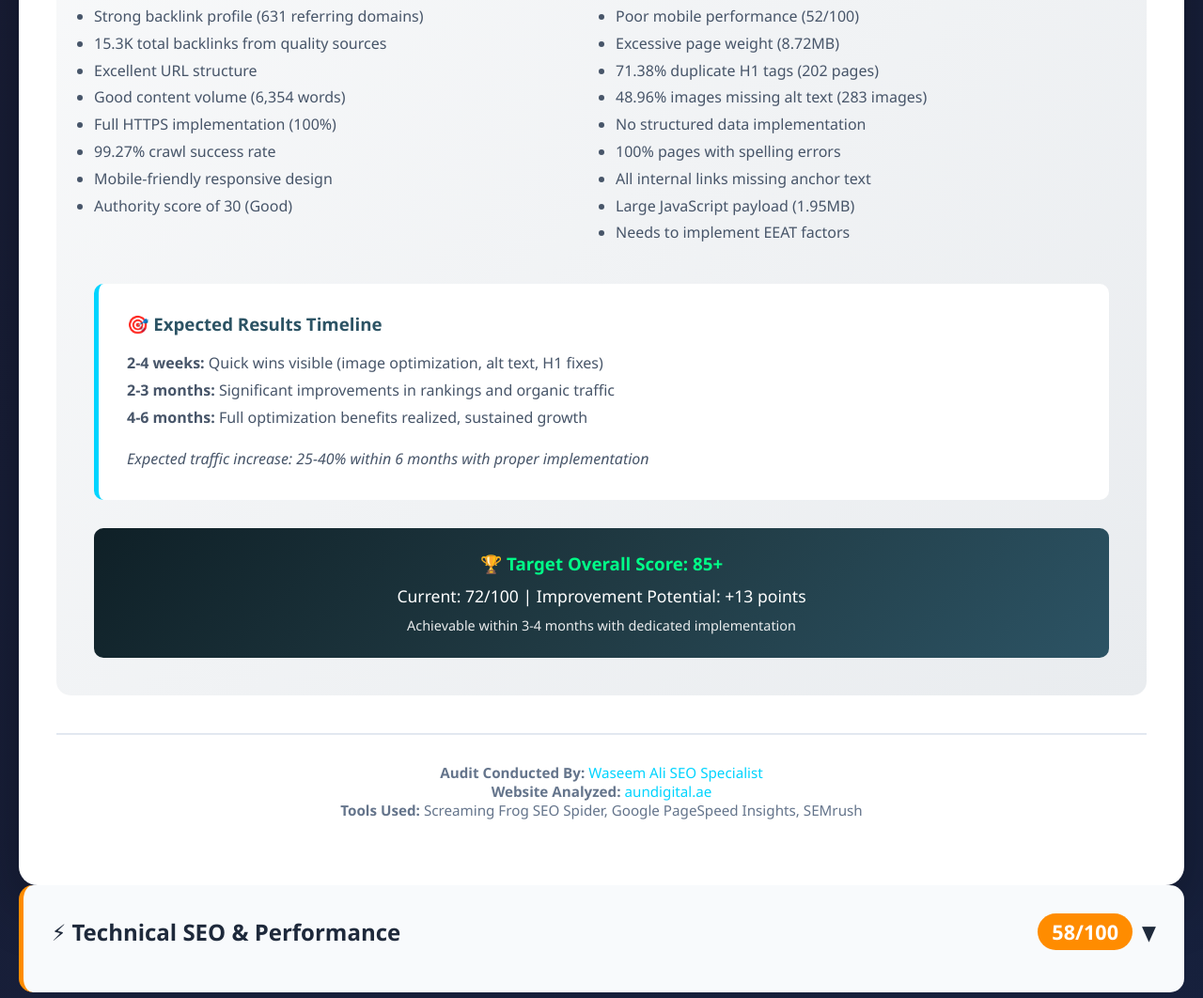
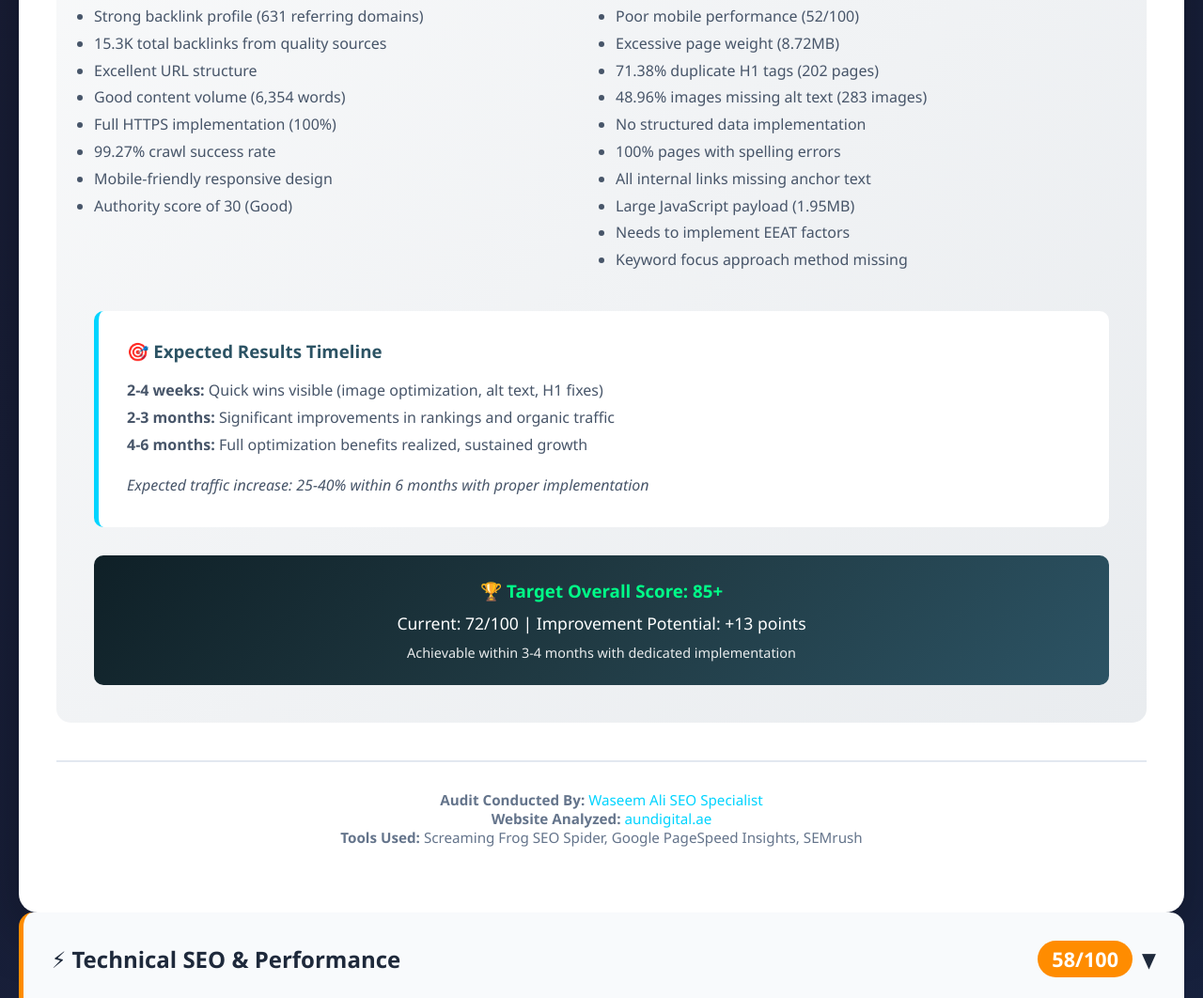
Before and after one commit to seowas89/uae, a plain HTML site: page index.html in a window 1280 px wide. Shown: the part 2482-3544 px from the top of the page at 94% size. Drawn offline with Linux system fonts and the light colour scheme.

Commit message:
Update index.html

```diff
--- a/index.html
+++ b/index.html
@@ -898,6 +898,7 @@
                             <li>All internal links missing anchor text</li>
                             <li>Large JavaScript payload (1.95MB)</li>
                             <li>Needs to implement EEAT factors</li>
+                            <li>Keyword focus approach method missing</li>
                         </ul>
                     </div>
                 </div>
```
